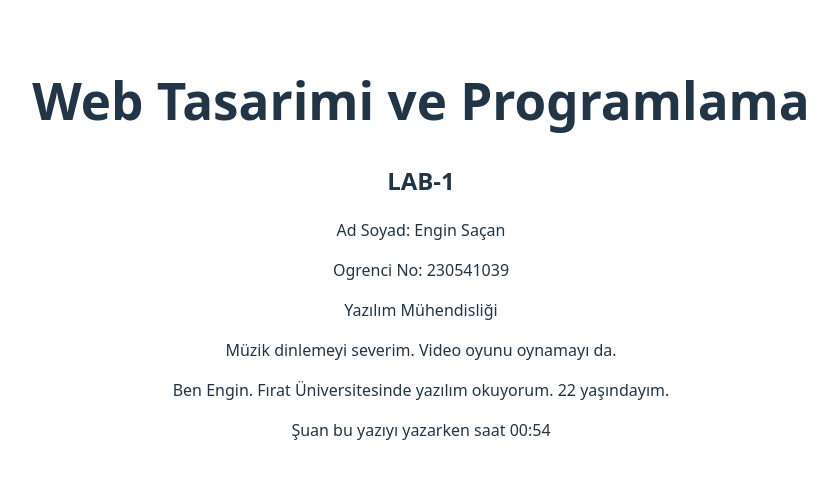
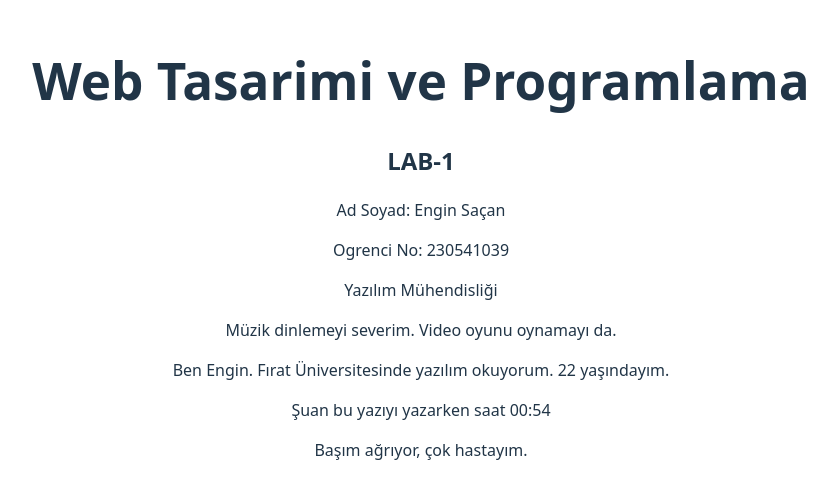
Before and after one commit to barikuz/web-lab-hello, a React (Vite) app: page / in a window 1280 px wide. Shown: the part 152-650 px from the top of the page, without its empty margins (219-1056 px from the left). Built offline with nearby package versions, Linux system fonts and the light colour scheme.

Commit message:
feat: add current feeling info to homepage

```diff
--- a/src/App.tsx
+++ b/src/App.tsx
@@ -11,6 +11,7 @@ function App() {
         <p>Müzik dinlemeyi severim. Video oyunu oynamayı da.</p>
         <p>Ben Engin. Fırat Üniversitesinde yazılım okuyorum. 22 yaşındayım.</p>
         <p>Şuan bu yazıyı yazarken saat 00:54</p>
+        <p>Başım ağrıyor, çok hastayım.</p>
       </div>
   )
 }
```
